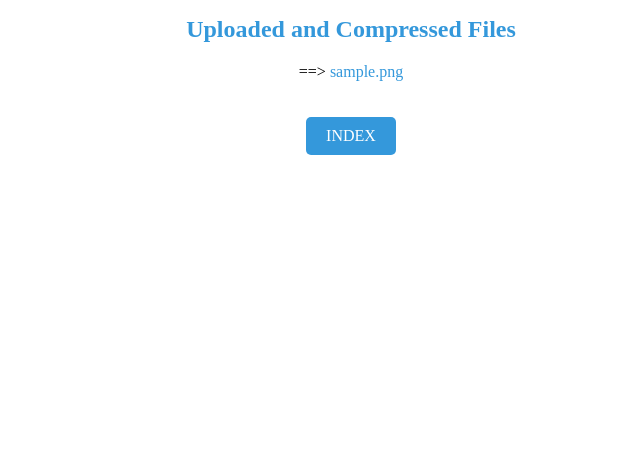
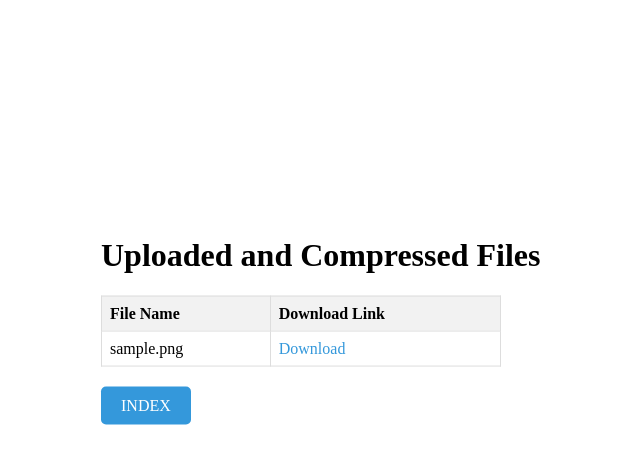
Before and after one commit to canaltinoz/rar_files_folders, a Django app: page /files/ in a window 1280 px wide. Shown: the top 464 px of the page, without its empty margins (289-929 px from the left). Run offline with Django 4.2, Linux system fonts and the light colour scheme; tables that the repository leaves empty hold one stand-in row (values such as "Sample post").

Commit message:
added css

```diff
--- a/app/static/app/file_list.css
+++ b/app/static/app/list.css
@@ -1,16 +1,31 @@
-h1 {
-    font-size: 24px;
-    color: #3498db;
-    margin-bottom: 20px;
-  }
-  ul {
-    list-style: none;
-    padding: 0;
-  }
-  li {
-    margin-bottom: 10px;
-  }
-  a {
+.center-div {
+  position: absolute;
+  top: 40%;
+  left: 50%;
+  transform: translate(-50%, -50%);
+  /* Optionally, you can set a fixed width and margin for the div */
+  width: 500px;
+  margin: 0 auto;
+}
+table {
+  border-collapse: collapse;
+  width: 80%; /* Adjust the width as needed */
+}
+
+th, td {
+  border: 1px solid #ddd;
+  padding: 8px;
+  text-align: left;
+}
+
+th {
+  background-color: #f2f2f2;
+}
+
+tr:hover {
+  background-color: #f5f5f5;
+}
+a {
     text-decoration: none;
     color: #3498db;
   }
--- a/app/templates/file_list.html
+++ b/app/templates/file_list.html
@@ -1,14 +1,25 @@
 {% extends 'base.html' %}
-{% block css%} <link rel="stylesheet" type="text/css" href="/static/app/file_list.css" />{%endblock%}
+{% block css%} <link rel="stylesheet" type="text/css" href="/static/app/list.css" />{%endblock%}
 
 {% block content %}
-<div style='text-align: center;'>
+<div class='center-div'>
   <h1>Uploaded and Compressed Files</h1>
-  <ul>
-    {% for file in files %}
-      <li>==> <a href="{{ file.compressed_file.url }}">{{ file.compressed_file }}</a></li>
-    {% endfor %}
-  </ul>
+  <table border="1">
+    <thead>
+      <tr>
+        <th>File Name</th>
+        <th>Download Link</th>
+      </tr>
+    </thead>
+    <tbody>
+      {% for file in files %}
+        <tr>
+          <td>{{ file.compressed_file }}</td>
+          <td><a href="{{ file.compressed_file.url }}">Download</a></td>
+        </tr>
+      {% endfor %}
+    </tbody>
+  </table>
   <a href="{% url 'index' %}" class="button">INDEX</a>
 </div>
   {% endblock %}
--- a/app/templates/index.html
+++ b/app/templates/index.html
@@ -2,7 +2,7 @@
 {% block css%} <link rel="stylesheet" type="text/css" href="/static/app/index.css" />{%endblock%}
 
 {% block content %}
-<div style='text-align: center;'>
+<div class='center-div'>
   <a href="{% url 'upload_files' %}">Upload Files</a>
   <a href="{% url 'upload_folder' %}">Upload Folder</a><br>
   <a href="{% url 'file_list' %}">Files</a>
--- a/app/templates/upload_files.html
+++ b/app/templates/upload_files.html
@@ -10,5 +10,8 @@
       <input type="text" name="password" placeholder="Enter Password" required>
       <button type="submit">Import</button>
     </form>
+    <a href="{% url 'index' %}" class="button">INDEX</a>
+
   </div>
+
 {% endblock %}
--- a/app/templates/upload_folder.html
+++ b/app/templates/upload_folder.html
@@ -10,7 +10,8 @@
       <input type="text" name="password" placeholder="Enter Password" required>
       <button type="submit">Import</button>
     </form>
+    <a href="{% url 'index' %}" class="button">INDEX</a>
+
   </div>
-</div>
 
 {% endblock %}
```
Also changed, not shown: app/static/app/folder_list.css (deleted, +0 -47 lines), app/static/app/index.css (+8 -1 lines), app/static/app/upload_files.css (+20 -0 lines), app/static/app/upload_folder.css (+21 -0 lines), app/templates/folder_list.html (+18 -5 lines).
